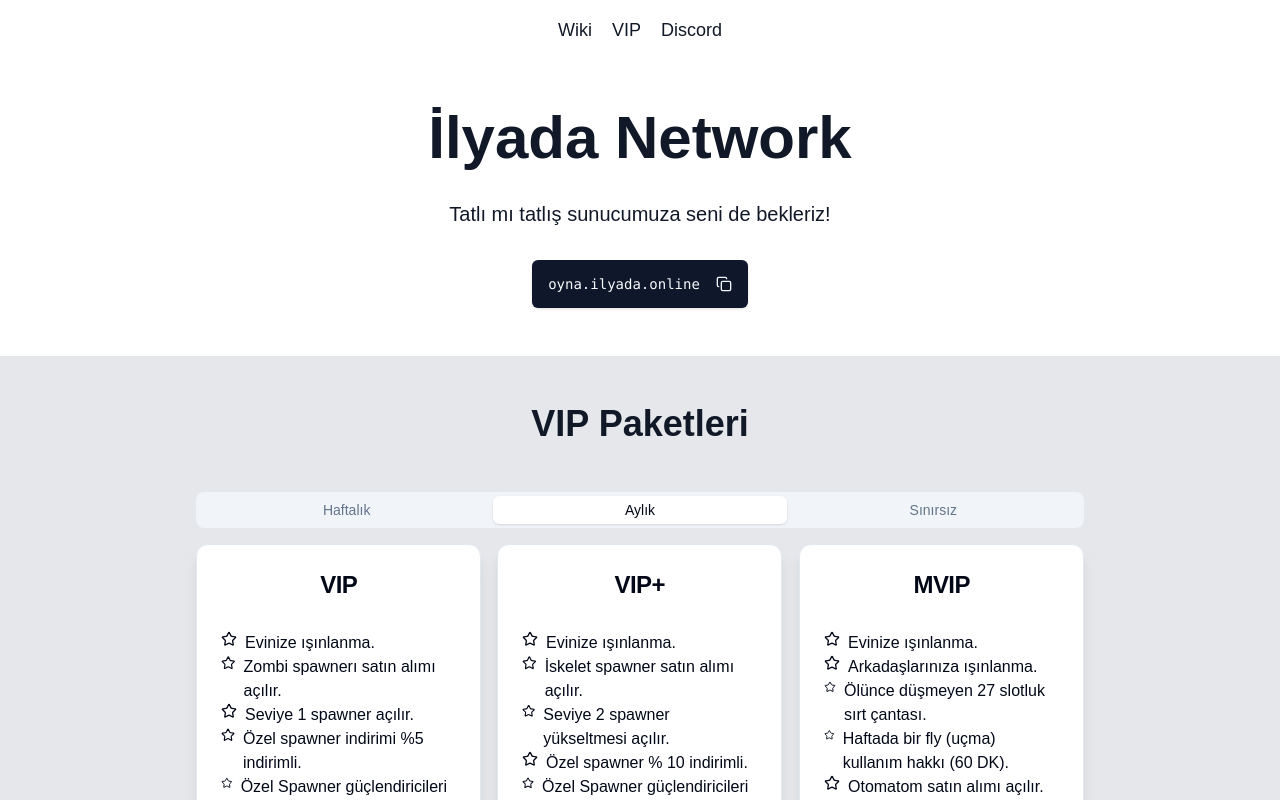
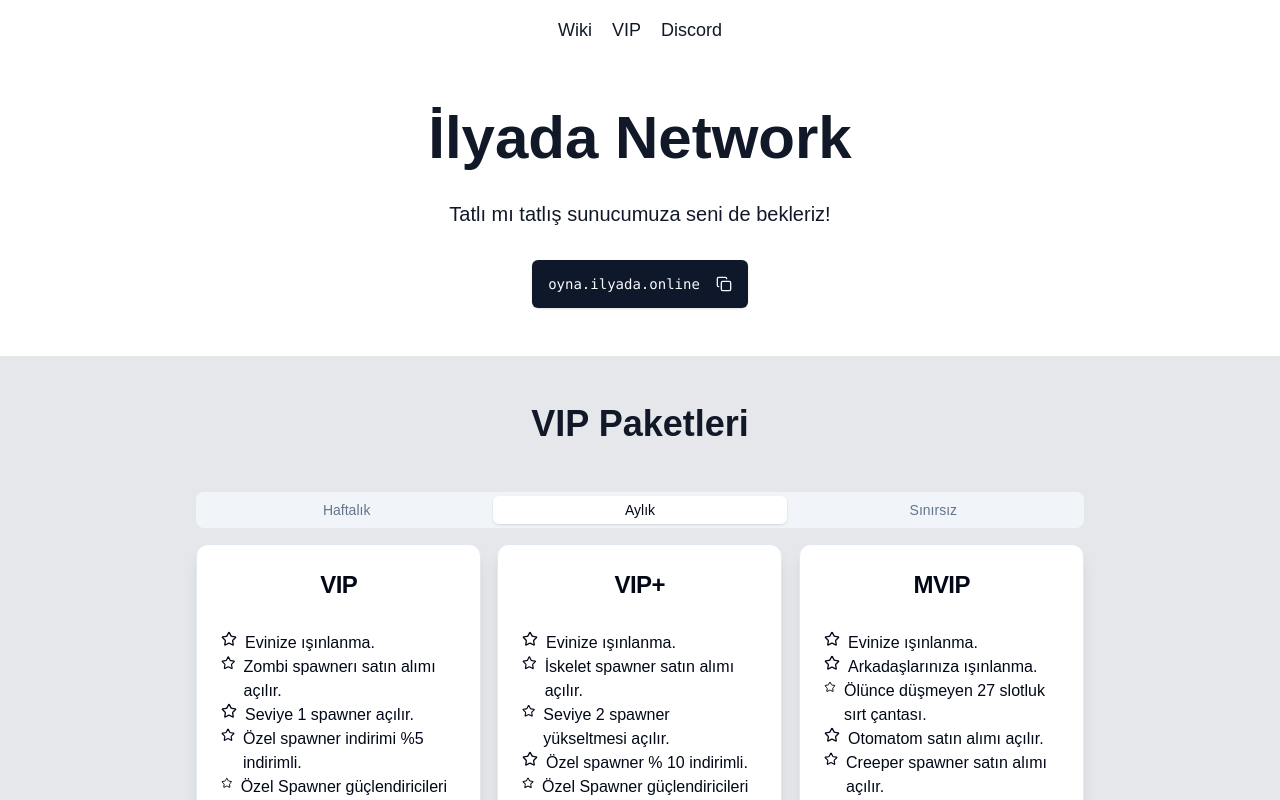
Before and after one commit to igdiaysu/ilyada-network, a Next.js app: page / in a window 1280 px wide. Shown: the top 800 px of the page. Built offline with nearby package versions, Linux system fonts and the light colour scheme.

Commit message:
Update page.tsx

```diff
--- a/app/page.tsx
+++ b/app/page.tsx
@@ -154,7 +154,7 @@
             "Arkadaşlarınıza ışınlanma.",
             // "Ekstra 1000 claim blok.",
             "Ölünce düşmeyen 27 slotluk sırt çantası.",
-            "Haftada bir fly (uçma) kullanım hakkı (60 DK).",
+            // "Haftada bir fly (uçma) kullanım hakkı (60 DK).",
             "Otomatom satın alımı açılır.",
             "Creeper spawner satın alımı açılır.",
             "Seviye 3 spawner yükseltmesi açılır.",
@@ -200,7 +200,7 @@
             "Arkadaşlarınıza ışınlanma.",
             // "Ekstra 1000 claim blok.",
             "Ölünce düşmeyen 27 slotluk sırt çantası.",
-            "Haftada bir fly (uçma) kullanım hakkı (60 DK).",
+            //  "Haftada bir fly (uçma) kullanım hakkı (60 DK).",
             "Otomatom satın alımı açılır.",
             "Creeper spawner satın alımı açılır.",
             "Seviye 3 spawner yükseltmesi açılır.",
@@ -246,7 +246,7 @@
             "Arkadaşlarınıza ışınlanma.",
             // "Ekstra 1000 claim blok.",
             "Ölünce düşmeyen 27 slotluk sırt çantası.",
-            "Haftada bir fly (uçma) kullanım hakkı (60 DK).",
+            // "Haftada bir fly (uçma) kullanım hakkı (60 DK).",
             "Otomatom satın alımı açılır.",
             "Creeper spawner satın alımı açılır.",
             "Seviye 3 spawner yükseltmesi açılır.",
```
